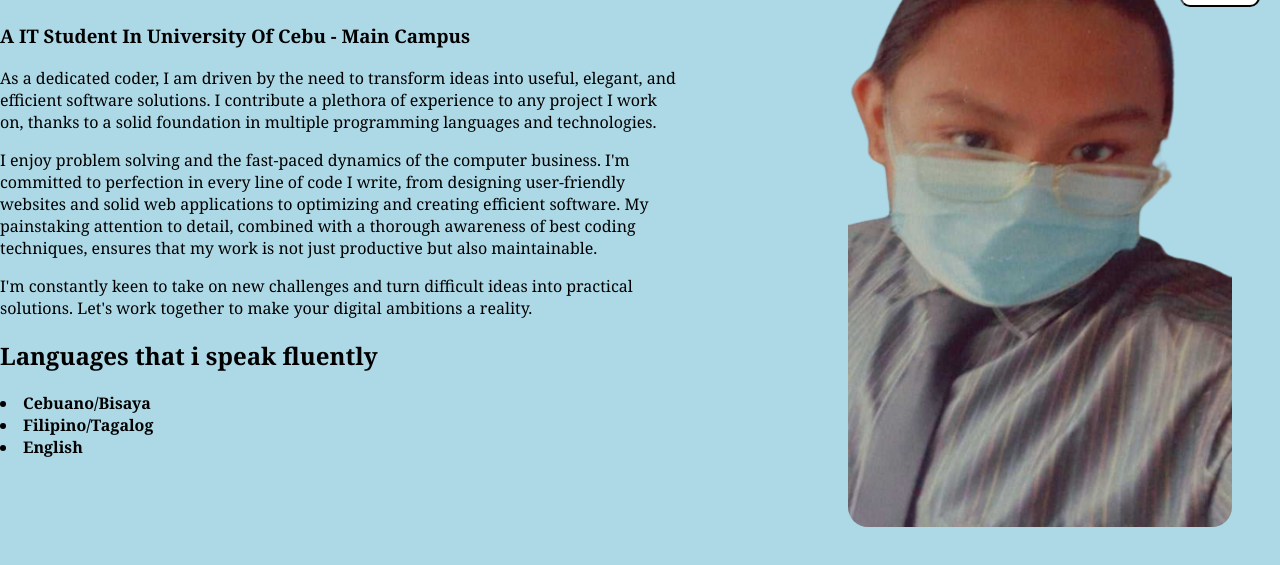
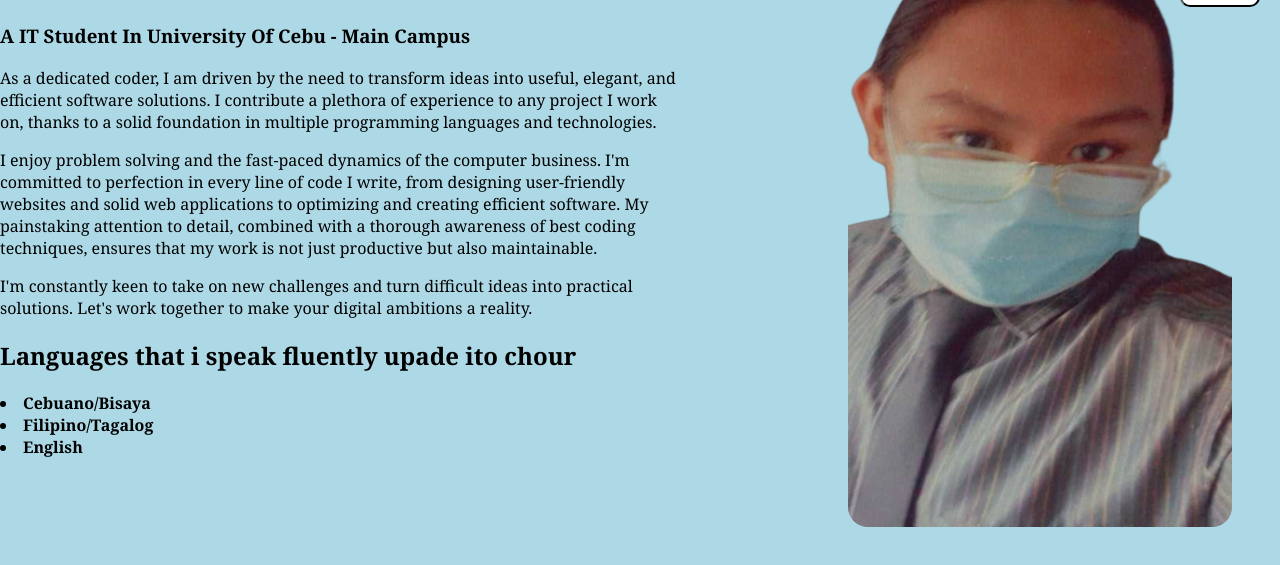
Before and after one commit to TabigueKB/PORTFOLIO-TABIGUE-KERVY, a plain HTML site: page About (2).html in a window 1280 px wide. Shown: the part 143-708 px from the top of the page. Drawn offline with Linux system fonts and the light colour scheme.

Commit message:
Update About (2).html

```diff
--- a/About (2).html
+++ b/About (2).html
@@ -20,7 +20,7 @@
     <p>As a dedicated coder, I am driven by the need to transform ideas into useful, elegant, and efficient software solutions. I contribute a plethora of experience to any project I work on, thanks to a solid foundation in multiple programming languages and technologies.</p>
     <p>I enjoy problem solving and the fast-paced dynamics of the computer business. I'm committed to perfection in every line of code I write, from designing user-friendly websites and solid web applications to optimizing and creating efficient software. My painstaking attention to detail, combined with a thorough awareness of best coding techniques, ensures that my work is not just productive but also maintainable.</p>
     <p>I'm constantly keen to take on new challenges and turn difficult ideas into practical solutions. Let's work together to make your digital ambitions a reality.</p>
-    <h2>Languages that i speak fluently</h2>
+    <h2>Languages that i speak fluently upade ito chour</h2>
     <b><li>Cebuano/Bisaya</li></b>
     <b><li>Filipino/Tagalog</li></b>
     <b><li>English</li></b>
```
